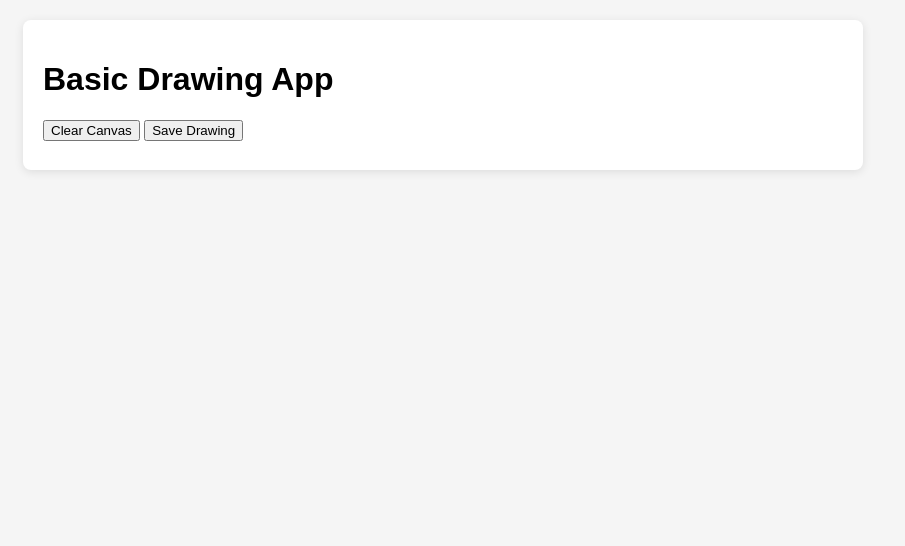
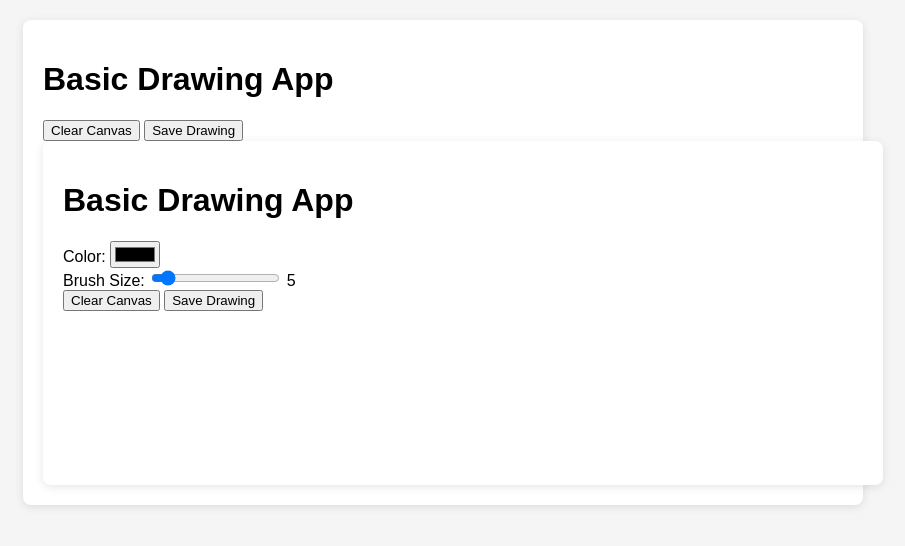
Before and after one commit to kanai6344/drawing-app, a plain HTML site: page index.html in a window 1280 px wide. Shown: the whole page, without its empty margins (47-952 px from the left). Drawn offline with Linux system fonts and the light colour scheme.

Commit message:
Update index.html

```diff
--- a/index.html
+++ b/index.html
@@ -10,6 +10,31 @@
     <div class="app-container">
         <h1>Basic Drawing App</h1>
             <button id="clear-btn">Clear Canvas</button>
+            <button id="save-btn">Save Drawing</button><!DOCTYPE html>
+<html lang="en">
+<head>
+    <meta charset="UTF-8">
+    <meta name="viewport" content="width=device-width, initial-scale=1.0">
+    <title>Basic Drawing App</title>
+    <link rel="stylesheet" href="styles.css">
+</head>
+<body>
+    <div class="app-container">
+        <h1>Basic Drawing App</h1>
+
+        <div class="controls">
+            <div class="control-group">
+                <label for="color-picker">Color:</label>
+                <input type="color" id="color-picker" value="#000000">
+            </div>
+
+            <div class="control-group">
+                <label for="brush-size">Brush Size:</label>
+                <input type="range" id="brush-size" min="1" max="50" value="5">
+                <span id="brush-size-value">5</span>
+            </div>
+
+            <button id="clear-btn">Clear Canvas</button>
             <button id="save-btn">Save Drawing</button>
         </div>
 
@@ -19,3 +44,11 @@
     <script src="script.js"></script>
 </body>
 </html>
+        </div>
+
+        <canvas id="drawing-canvas"></canvas>
+    </div>
+
+    <script src="script.js"></script>
+</body>
+</html>
```
